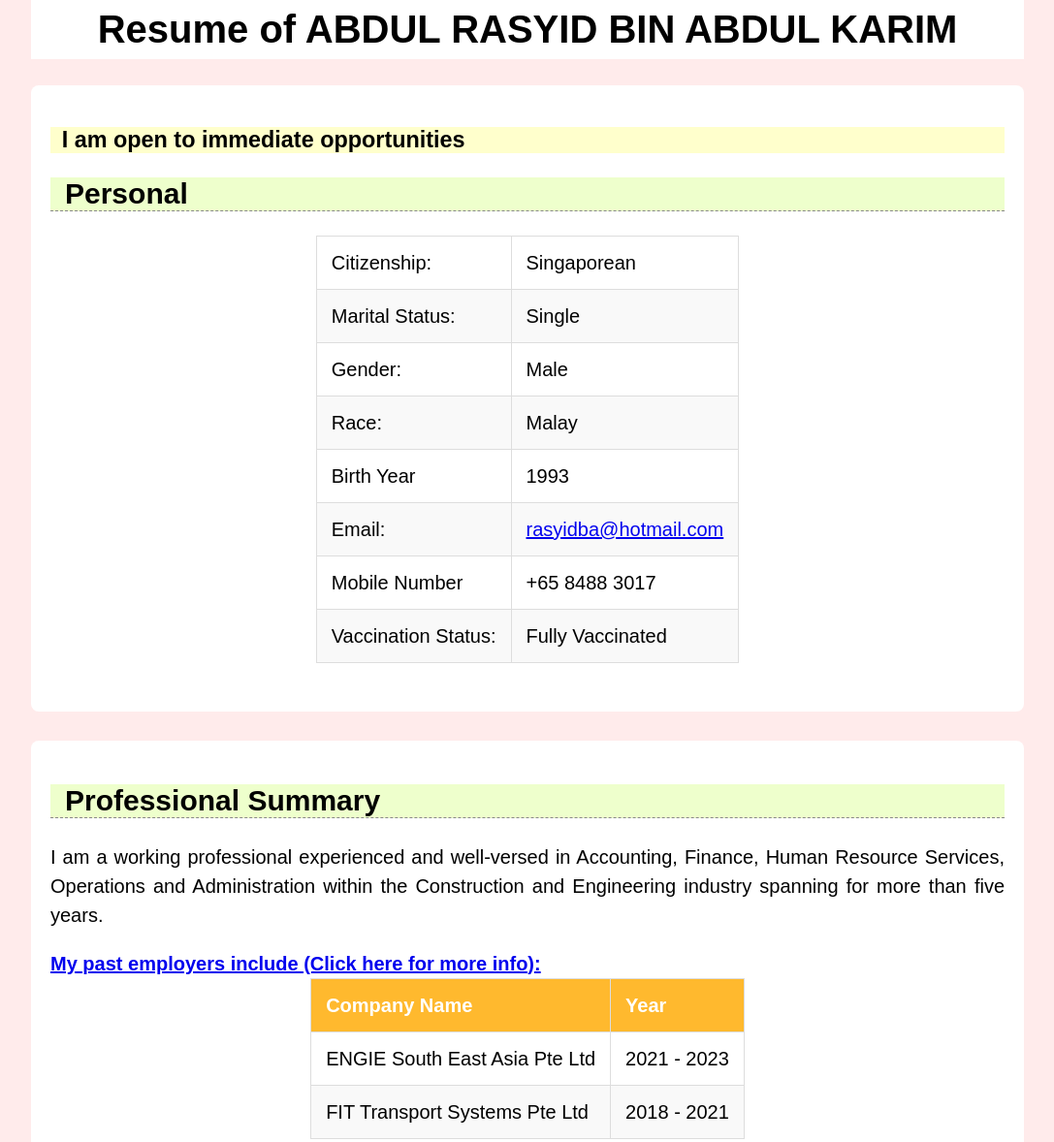
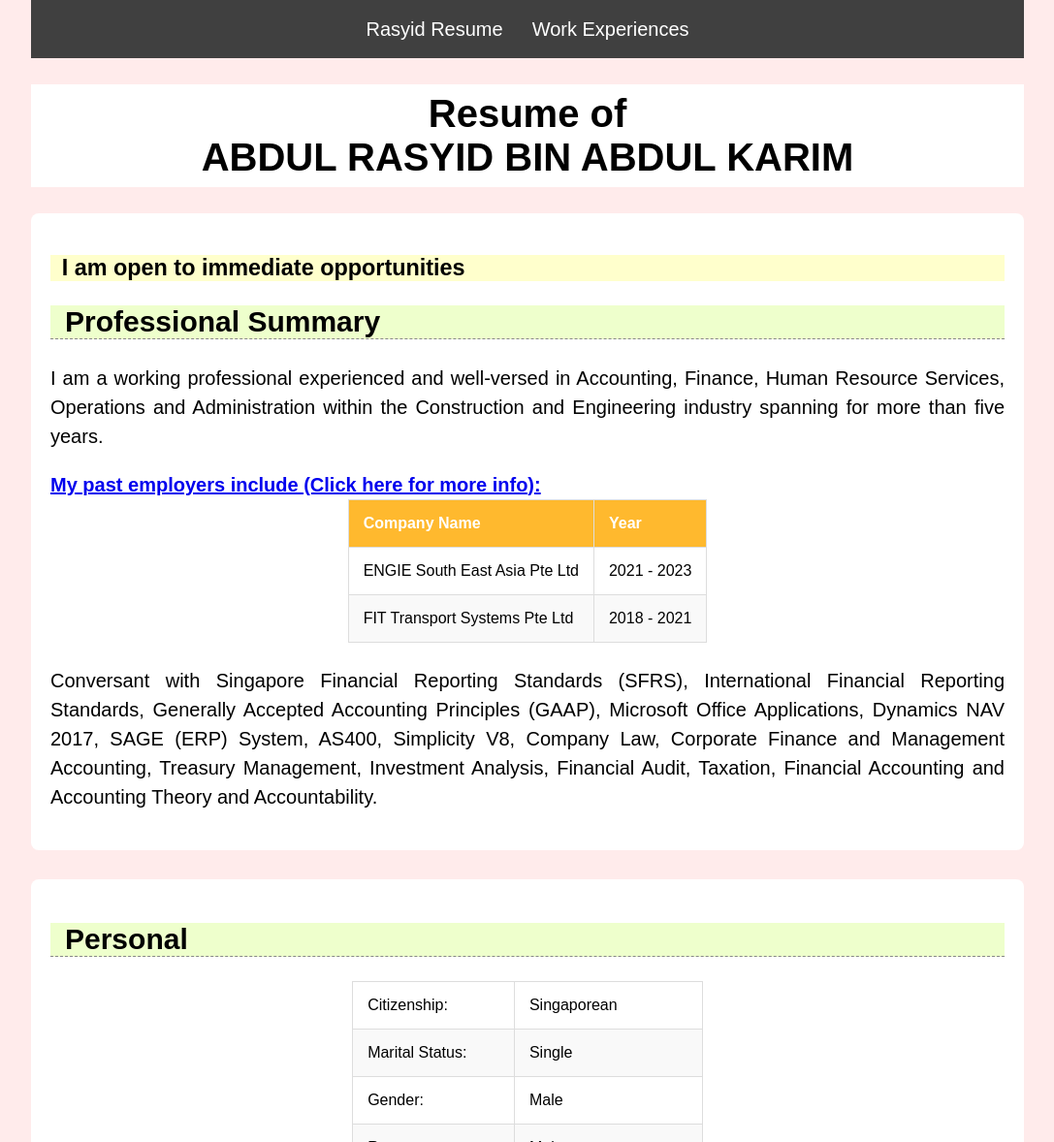
Before and after one commit to JeffersonYapCY/recallsHTML, a plain HTML site: page index.html in a window 1280 px wide. Shown: the top 1178 px of the page at 97% size, without its empty margins (96-1183 px from the left). Drawn offline with Linux system fonts and the light colour scheme.

Commit message:
added nav

```diff
--- a/css/styles.css
+++ b/css/styles.css
@@ -60,7 +60,7 @@ table {
   margin: 0 auto 1.5em;   /* center horizontally and add bottom margin */
   border-collapse: collapse;
   line-height: 1.5em;
-  font-size: 20px;
+  font-size: 16px;
 }
 
 th, td {
@@ -89,6 +89,35 @@ li {
 }
 
 li:hover {
-  background-color: #daffd4; /* subtle hover */
+  background-color: #b9eeb2; /* subtle hover */
   cursor: pointer;
 }
+
+/* Navigation bar */
+.navbar{
+    position: sticky;
+    top: 0%;
+    z-index: 100; /* Ensures navbar stays above other content */
+}
+
+.navbar ul{
+    display: flex;
+    justify-content: center; /* Centers li items horizontally */
+    list-style-type: none;
+    background-color: hsl(0, 0%, 25%);
+    padding: 0%;
+    margin: 0px;
+    overflow: hidden;
+}
+
+.navbar a{
+    color: white;
+    text-decoration: none;
+    padding: 15px;
+    display: block;
+    text-align: center;
+}
+
+.navbar li{
+    float: left;
+}
--- a/index.html
+++ b/index.html
@@ -6,15 +6,62 @@
 </head>
 
 <body>
-
-<h1>Resume of ABDUL RASYID BIN ABDUL KARIM </h1>
+<nav class="navbar">
+    <ul>
+        <li><a href="index.html">Rasyid Resume</a></li>
+        <li><a href="RasyidJobDescription.html">Work Experiences</a></li>
+    </ul>
+</nav>
 
 
+<h1>Resume of <br> ABDUL RASYID BIN ABDUL KARIM </h1>
 
+
+<section id="professional-summary" class="resume-section">
+<h3>I am open to immediate opportunities</h3>
+<h2>Professional Summary</h2>
+    <p>
+        I am a working professional experienced and well-versed in Accounting, Finance,
+Human Resource Services, Operations and Administration within the Construction
+and Engineering industry spanning for more than five years.
+    </p>
+
+    <a title="Click for more info" href="RasyidJobDescription.html" target="_blank" rel="noopener noreferrer">
+        <strong>My past employers include (Click here for more info):</strong>
+    </a>
+
+<table border="1" cellpadding="8" cellspacing="0">
+  <thead>
+    <tr>
+      <th>Company Name</th>
+      <th>Year</th>
+    </tr>
+  </thead>
+  <tbody>
+    <tr>
+      <td>ENGIE South East Asia Pte Ltd</td>
+      <td>2021 - 2023</td>
+    </tr>
+    <tr>
+      <td>FIT Transport Systems Pte Ltd</td>
+      <td>2018 - 2021</td>
+    </tr>
+  </tbody>
+</table>
+
+
+    <p>
+        Conversant with Singapore Financial Reporting Standards (SFRS), International Financial Reporting
+        Standards, Generally Accepted Accounting Principles (GAAP), Microsoft Office
+        Applications, Dynamics NAV 2017, SAGE (ERP) System, AS400, Simplicity V8,
+        Company Law, Corporate Finance and Management Accounting, Treasury
+        Management, Investment Analysis, Financial Audit, Taxation, Financial Accounting
+        and Accounting Theory and Accountability.
+    </p>
+</section>
 
 <section id="Particulars" class="resume-section">
 
-  <h3>I am open to immediate opportunities</h3>
   <h2>Personal</h2>
     <table border="1" cellpadding="8" cellspacing="0">
         <tr>
@@ -82,49 +129,6 @@
             </td>
         </tr>
     </table>
-</section>
-
-
-<section id="professional-summary" class="resume-section">
-<h2>Professional Summary</h2>
-    <p>
-        I am a working professional experienced and well-versed in Accounting, Finance,
-Human Resource Services, Operations and Administration within the Construction
-and Engineering industry spanning for more than five years.
-    </p>
-
-    <a title="Click for more info" href="RasyidJobDescription.html" target="_blank" rel="noopener noreferrer">
-        <strong>My past employers include (Click here for more info):</strong>
-    </a>
-
-<table border="1" cellpadding="8" cellspacing="0">
-  <thead>
-    <tr>
-      <th>Company Name</th>
-      <th>Year</th>
-    </tr>
-  </thead>
-  <tbody>
-    <tr>
-      <td>ENGIE South East Asia Pte Ltd</td>
-      <td>2021 - 2023</td>
-    </tr>
-    <tr>
-      <td>FIT Transport Systems Pte Ltd</td>
-      <td>2018 - 2021</td>
-    </tr>
-  </tbody>
-</table>
-
-
-    <p>
-        Conversant with Singapore Financial Reporting Standards (SFRS), International Financial Reporting
-        Standards, Generally Accepted Accounting Principles (GAAP), Microsoft Office
-        Applications, Dynamics NAV 2017, SAGE (ERP) System, AS400, Simplicity V8,
-        Company Law, Corporate Finance and Management Accounting, Treasury
-        Management, Investment Analysis, Financial Audit, Taxation, Financial Accounting
-        and Accounting Theory and Accountability.
-    </p>
 </section>
 
 <section id="skills-and-tools" class="resume-section">
```
Also changed, not shown: RasyidJobDescription.html (+9 -1 lines).
